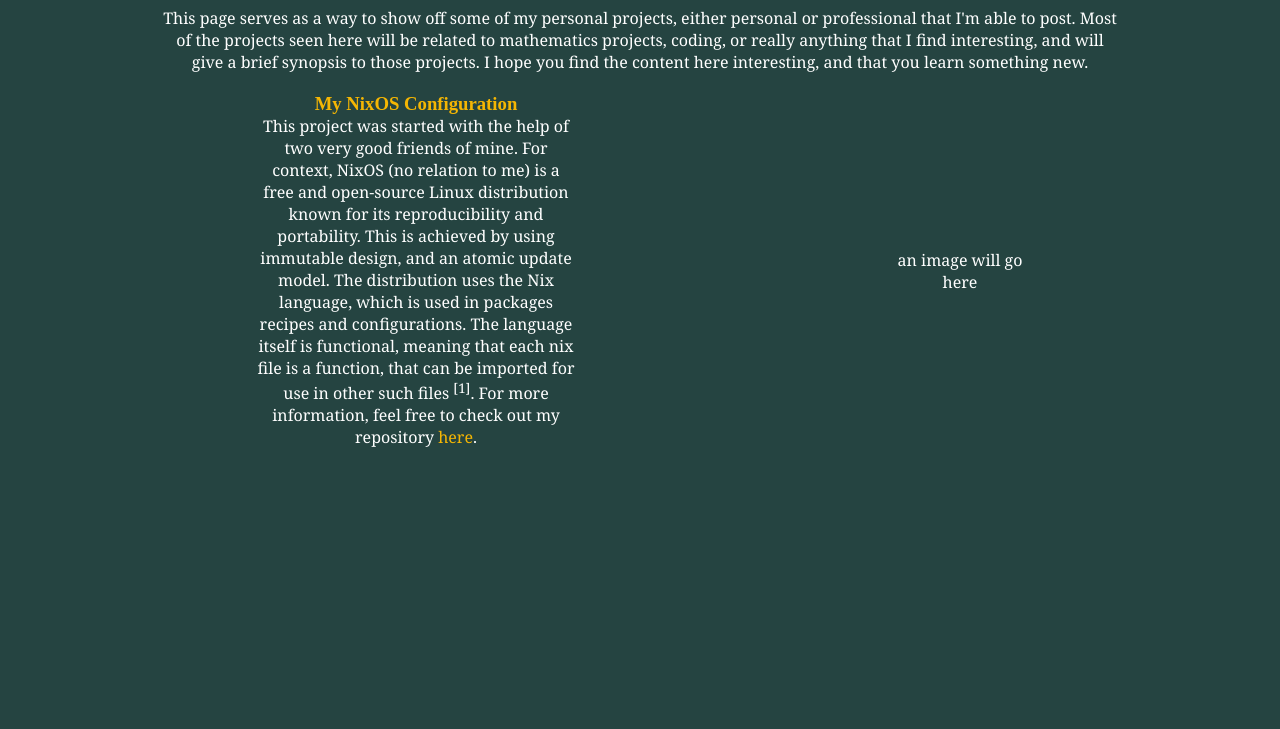
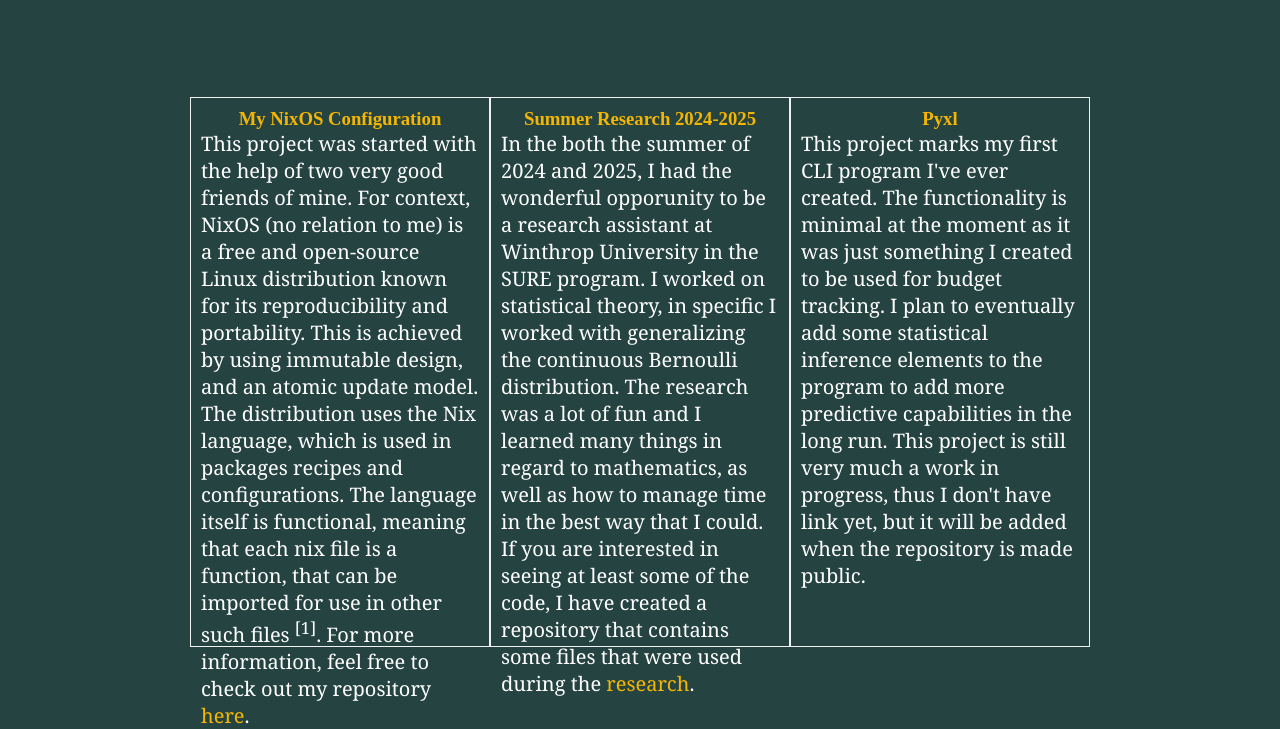
Before and after one commit to gnix22/gnix22.github.io, a plain HTML site: page projects.html in a window 1280 px wide. Shown: the part 125-854 px from the top of the page. Before the commit the page ends 800 px from the top, so only its background shows below. Drawn offline with Linux system fonts and the light colour scheme; a web font is replaced by a local one.

Commit message:
update: ornaments to projects page.

```diff
--- a/css/styles.css
+++ b/css/styles.css
@@ -1,3 +1,36 @@
+@keyframes fadeInUp{
+    0%{
+        transform: translateY(10%);
+        opacity: 0;
+    }
+    100%{
+        transform: translateY(0%);
+        opacity: 1;
+    }
+}
+
+@keyframes fadeInDown{
+    0%{
+        transform: translateY(-10%);
+        opacity: 0;
+    }
+    100%{
+        transform: translateY(0%);
+        opacity: 1;
+    }
+}
+
+@keyframes fadeInLeft{
+    0%{
+        transform: translateX(-10%);
+        opacity: 0;
+    }
+    100%{
+        transform: translateX(0%);
+        opacity: 1;
+    }
+}
+
 *{
     padding: 0;
     margin: 0;
@@ -69,6 +102,7 @@ p{
     font-family: 'Gloock', serif;
     font-size: 2rem;
     color: #f5b603;
+    animation: 1.0s fadeInDown;
 }
 
 .nav-link{
@@ -175,17 +209,13 @@ background-color: white;
 background-color: #fbc222;
 }
 /*project page section*/
-.proj-sub-header{
-    display: flex;
-    flex-direction: column;
-    align-items: center;
-}
 
 .proj-sec-header{
     margin-top: 10px;
     display: flex;
     align-items: center;
     margin-left: 1.5%;
+    animation: 1.5s fadeInLeft;
 }
 
 .proj-intro{
@@ -203,23 +233,81 @@ background-color: #fbc222;
 }
 /*project main content*/
 .proj-main{
-    margin-top: 20px;
-    display: grid;
-    grid-template-columns: 50% 10%;
+    margin-top: 100px;
+    display: flex;
     justify-content: center;
     align-items: center;
     text-align: center;
 }
 
-.nixos-info-section{
-    width: 50%;
+.nixos-card {
+    background-color: transparent;
+    width: 300px;
+    height: 550px;
+    border: 1px solid #f1f1f1;
+    animation: 1.5s fadeInUp;
 }
+
+.summer-research-card{
+    background-color: transparent;
+    width: 300px;
+    height: 550px;
+    border: 1px solid #f1f1f1;
+    animation: 2s fadeInDown;
+}
+
+.pyxl-card{
+    background-color: transparent;
+    width: 300px;
+    height: 550px;
+    border: 1px solid #f1f1f1;
+    animation: 2.5s fadeInUp;
+}
+
+.nixos-inner {
+    position: relative;
+    width: 100%;
+    height: 100%;
+    transition: transform 0.8s;
+    transform-style: preserve-3d;
+    padding: 10px;
+}
+
+.nixos-card:hover .nixos-inner{
+    transform: rotateY(180deg);
+}
+
+.research-inner {
+  position: relative;
+  width: 100%;
+  height: 100%;
+  text-align: center;
+  transition: transform 0.8s;
+  transform-style: preserve-3d;
+  padding: 10px;
+}
+
+.pyxl-inner {
+  position: relative;
+  width: 100%;
+  height: 100%;
+  text-align: center;
+  transition: transform 0.8s;
+  transform-style: preserve-3d;
+  padding: 10px;
+}
+
+.card-text{
+    font-size: 20px;
+    text-align: left;
+}
+
 
 .snippet-heading{
     font-family: 'Gloock', serif;
     color: #f5b603;
 }
 
-.nixos-config-link{
+.card-link{
     color: #f5b603;
 }
--- a/projects.html
+++ b/projects.html
@@ -29,23 +29,17 @@
             <img src="img/github_logo.svg" alt="Github Logo" class="github">
         </a>
     </div>
-    <div class="proj-sub-header">
-        <p class="proj-intro">
-            This page serves as a way to show off some of my personal
-            projects, either personal or professional that I'm able to
-            post. Most of the projects seen here will be related to
-            mathematics projects, coding, or really anything that I find
-            interesting, and will give a brief synopsis to those projects.
-            I hope you find the content here interesting, and that you learn
-            something new.
-        </p>
-    </div>
+
     <div class="proj-main">
-        <div class="nixos-info-section">
+        <div class="nixos-card">
+            <div class="nixos-inner">
+                <div class="nixos-info-section-front">
                     <h3 class="snippet-heading">
                         My NixOS Configuration
                     </h3>
-            <p class="nixos-text">
+                </div>
+                <div class="nixos-info-section-back">
+                    <p class="card-text">
                         This project was started with the help of two very good
                         friends of mine. For context, NixOS (no relation to me) is a free and open-source
                         Linux distribution known for its reproducibility and portability.
@@ -55,11 +49,50 @@
                         that each nix file is a function, that can be imported for use in other
                         such files <sup><a href="https://nixos.org/~eelco/pubs/phd-thesis.pdf">[1]</a></sup>.
                         For more information, feel free to check out my repository
-                <a href="https://github.com/gnix22/NixOSConfig" class="nixos-config-link">here</a>.
+                        <a href="https://github.com/gnix22/NixOSConfig" class="card-link">here</a>.
                     </p>
                 </div>
-        <div>
-            an image will go here
+            </div>
+        </div>
+
+        <div class="summer-research-card">
+            <div class="research-inner">
+                <div class="research-info-section-front">
+                    <h3 class="snippet-heading">
+                        Summer Research 2024-2025
+                    </h3>
+                </div>
+                <div class="research-info-section-back">
+                    <p class="card-text">
+                    In the both the summer of 2024 and 2025, I had the wonderful opporunity to be a research assistant
+                    at Winthrop University in the SURE program. I worked on statistical theory, in specific I worked with
+                    generalizing the continuous Bernoulli distribution. The research was a lot of fun and I learned many
+                    things in regard to mathematics, as well as how to manage time in the best way that I could. If you
+                    are interested in seeing at least some of the code, I have created a repository that contains some files
+                    that were used during the <a href="https://github.com/gnix22/Summer_Research_2024" class="card-link">research</a>.
+                    </p>
+                </div>
+            </div>
+        </div>
+
+        <div class="pyxl-card">
+            <div class="pyxl-inner">
+                <div class="pyxl-info-section-front">
+                    <h3 class="snippet-heading">
+                        Pyxl
+                    </h3>
+                </div>
+                <div class="pyxl-info-section-back">
+                    <p class="card-text">
+                    This project marks my first CLI program I've ever created. The functionality is minimal at the moment
+                    as it was just something I created to be used for budget tracking. I plan to eventually add some
+                    statistical inference elements to the program to add more predictive capabilities in the long run. This
+                    project is still very much a work in progress, thus I don't have link yet, but it will be added when the
+                    repository is made public.
+                    </p>
+                </div>
+            </div>
+
         </div>
     </div>
     <script src="scripts/main.js"></script>
```
Lines whose indentation alone changed are shown as unchanged.
